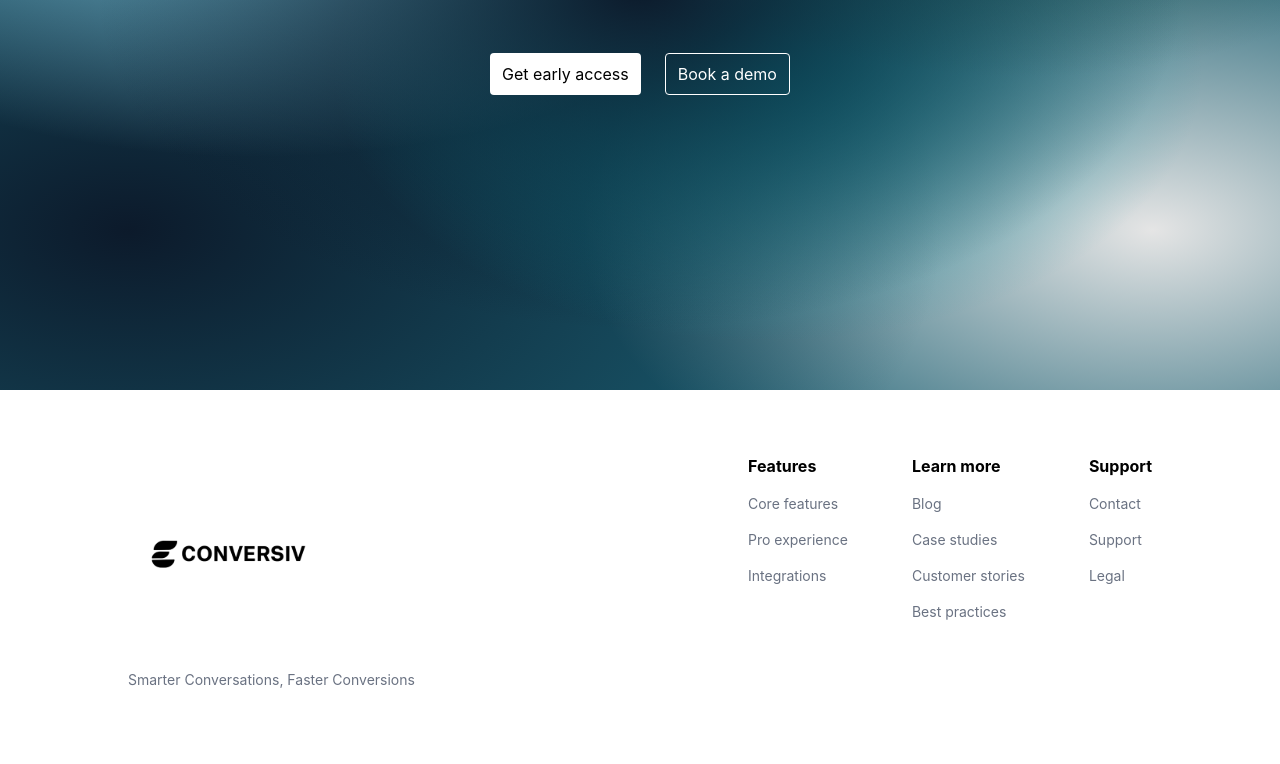
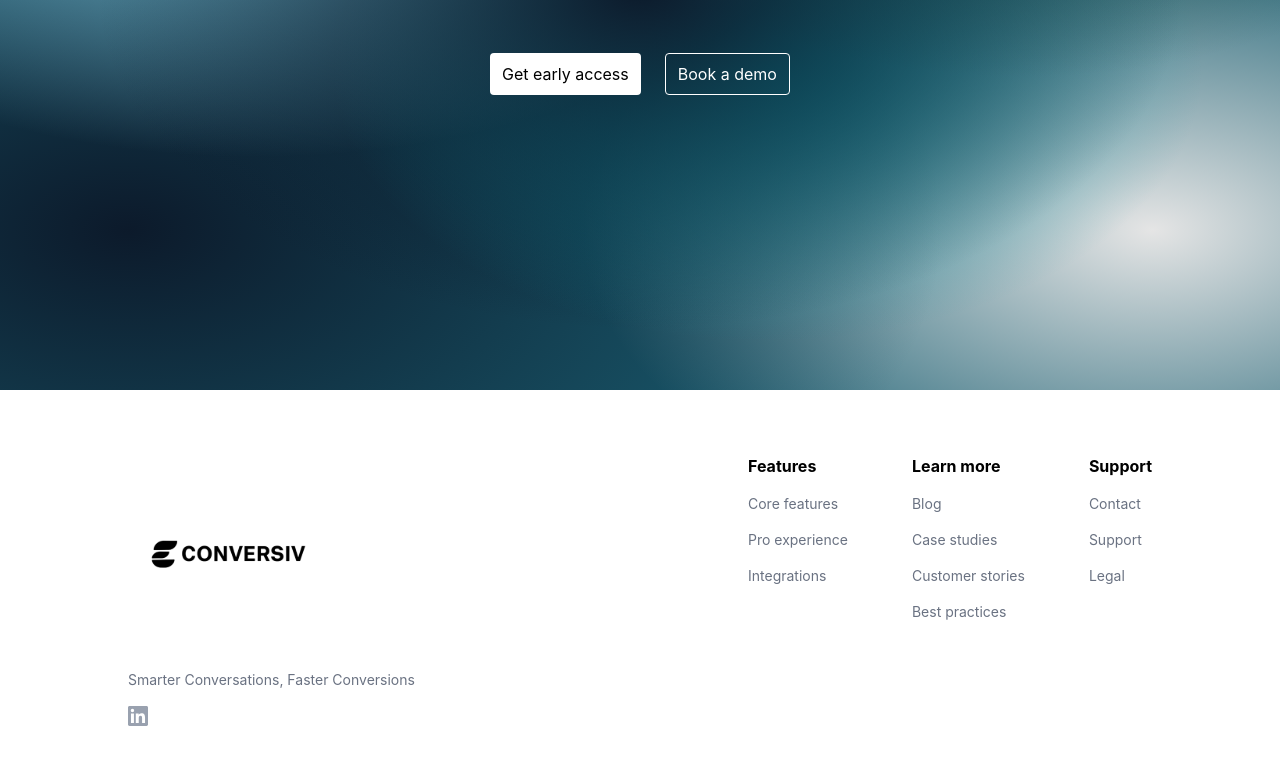
Before and after one commit to Sonix-J/CONVERSIV, a React (Vite) app: page / in a window 1280 px wide. Shown: the part 7122-7886 px from the top of the page. Built offline with nearby package versions, Linux system fonts and the light colour scheme.

Commit message:
adjustments

```diff
--- a/package.json
+++ b/package.json
@@ -25,6 +25,7 @@
     "eslint-plugin-react-refresh": "^0.5.2",
     "globals": "^17.4.0",
     "tailwindcss": "^4.2.2",
-    "vite": "^8.0.1"
+    "vite": "^8.0.1",
+    "vite-plugin-svgr": "^5.2.0"
   }
 }
--- a/src/components/Footer.tsx
+++ b/src/components/Footer.tsx
@@ -8,14 +8,32 @@ export default function Footer() {
           <div className="flex items-center gap-2">
             <img
               src={logo}
-              alt="Conversiv"
-              className="h-50 w-auto"
-              style={{ filter: "brightness(0)" }}
+              alt="Conversiv logo"
+              style={{
+                height: "200px",
+                width: "auto",
+                filter: "brightness(0)",
+              }}
             />
           </div>
           <p className="text-gray-500 text-sm">
             Smarter Conversations, Faster Conversions
           </p>
+          <a
+            href="https://www.linkedin.com/company/conversivai"
+            target="_blank"
+            rel="noopener noreferrer"
+            className="text-gray-400 hover:text-gray-600 transition-colors w-fit"
+          >
+            <svg
+              xmlns="http://www.w3.org/2000/svg"
+              viewBox="0 0 24 24"
+              fill="currentColor"
+              className="w-5 h-5"
+            >
+              <path d="M20.447 20.452h-3.554v-5.569c0-1.328-.027-3.037-1.852-3.037-1.853 0-2.136 1.445-2.136 2.939v5.667H9.351V9h3.414v1.561h.046c.477-.9 1.637-1.85 3.37-1.85 3.601 0 4.267 2.37 4.267 5.455v6.286zM5.337 7.433a2.062 2.062 0 0 1-2.063-2.065 2.064 2.064 0 1 1 2.063 2.065zm1.782 13.019H3.555V9h3.564v11.452zM22.225 0H1.771C.792 0 0 .774 0 1.729v20.542C0 23.227.792 24 1.771 24h20.451C23.2 24 24 23.227 24 22.271V1.729C24 .774 23.2 0 22.222 0h.003z" />
+            </svg>
+          </a>
         </div>
 
         <div className="flex flex-row flex-wrap gap-8 md:gap-16">
--- a/src/components/Navbar.tsx
+++ b/src/components/Navbar.tsx
@@ -8,7 +8,11 @@ export default function Navbar() {
   return (
     <nav className="sticky top-0 z-50 flex items-center justify-between border-b border-gray-400 px-8 lg:px-32 h-20 bg-[#0C1A2B]">
       <Link to="/" className="flex items-center gap-2 font-semibold">
-        <img src={logo} alt="Conversiv logo" className="h-50 w-auto" />
+        <img
+          src={logo}
+          alt="Conversiv logo"
+          style={{ height: "200px", width: "auto" }}
+        />
       </Link>
 
       <ul className="hidden lg:flex items-center gap-8 list-none">
@@ -52,7 +56,7 @@ export default function Navbar() {
               <Link
                 to={to}
                 onClick={() => setMenuOpen(false)}
-                className="text-gray-300 hover:text-white"
+                className="text-gray-300 hover:text-white transition-colors"
               >
                 {label}
               </Link>
--- a/src/pages/EarlyAccess.tsx
+++ b/src/pages/EarlyAccess.tsx
@@ -31,15 +31,13 @@ export default function EarlyAccess() {
           </div>
         </div>
 
-        <div
-          className="flex items-center bg-white gap-2 px-2 py-2 pl-4 rounded-full w-full max-w-sm md:max-w-md"
-        >
+        <div className="flex items-center bg-white gap-2 px-2 py-2 pl-4 rounded-full w-full max-w-sm md:max-w-md">
           <input
             type="email"
             placeholder="Enter your email"
             className="flex-1 bg-transparent border-none outline-none placeholder:text-gray-400 text-sm"
           />
-          <button className="bg-black transition-all duration-500 hover:bg-white hover:text-black hover:border text-white text-sm font-medium px-5 py-2.5 rounded-full whitespace-nowrap">
+          <button className="bg-black transition-all duration-500 hover:bg-white hover:text-black border border-transparent hover:border-black text-white text-sm font-medium px-5 py-2.5 rounded-full whitespace-nowrap">
             Get early access
           </button>
         </div>
```
Also changed, not shown: 1 other file (tests, documents, lock files or other folders).
